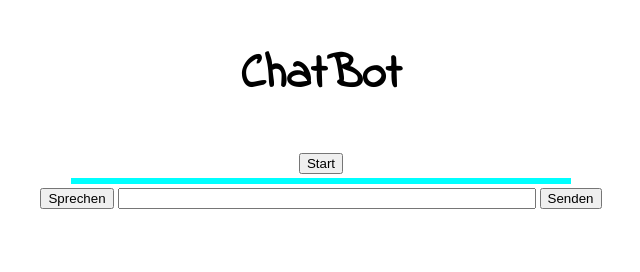
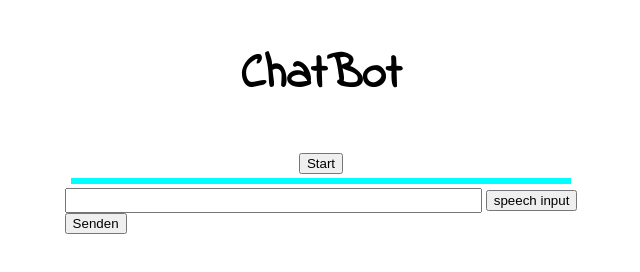
Before and after one commit to HfTL-Team5/childish-intelligence, a plain HTML site: page Chatbot.html in a window 1280 px wide. Shown: the whole page, without its empty margins (319-959 px from the left). Drawn offline with Linux system fonts and the light colour scheme.

Commit message:
Chatbot_0906

```diff
--- a/Chatbot.html
+++ b/Chatbot.html
@@ -2,13 +2,21 @@
 <html>
   <head>
 	<meta http-equiv="Content-type" content="text/html" charset="utf-8">
-	<title>Chat</title>
+	<title>Chatbot</title>
 	<link rel="stylesheet" type="text/css" href="https://fonts.googleapis.com/css?family=Indie+Flower|Noto+Sans">
 	<link rel="stylesheet" type="text/css" href="CBcss.css">
 	<link rel="javascript" type="text/javascript" href="CBjs.js">
+	<link rel="stylesheet" href="speech-input.css">
 	<script type="text/javascript" src="JScript.js"></script>
   </head>
   <body>
+    <style>
+	.si-wrapper input
+	{
+		font-size: 1em;
+		padding: .1em;
+	}
+    </style>
 	<h2>ChatBot</h2>
 	<table>
 		<tr>
@@ -26,12 +34,19 @@
  		</tr>
 		<tr>
 			<td>
-<button id="SprecheButton">Sprechen</button>
-<input type="text" id="EingabeFeld" />
+				<div class="si-wrapper">
+					<input type="text" class="si-input" id="EingabeFeld">
+					<button class="si-btn">
+						speech input
+						<span class="si-mic"></span>
+						<span class="si-holder"></span>
+					</button>
+				</div>
 				<button id="SendeButton">Senden</button>
 			</td>
 		</tr>
 	</table>
+    <script src="speech-input.js"></script>
   </body>
 
 </html>
```
